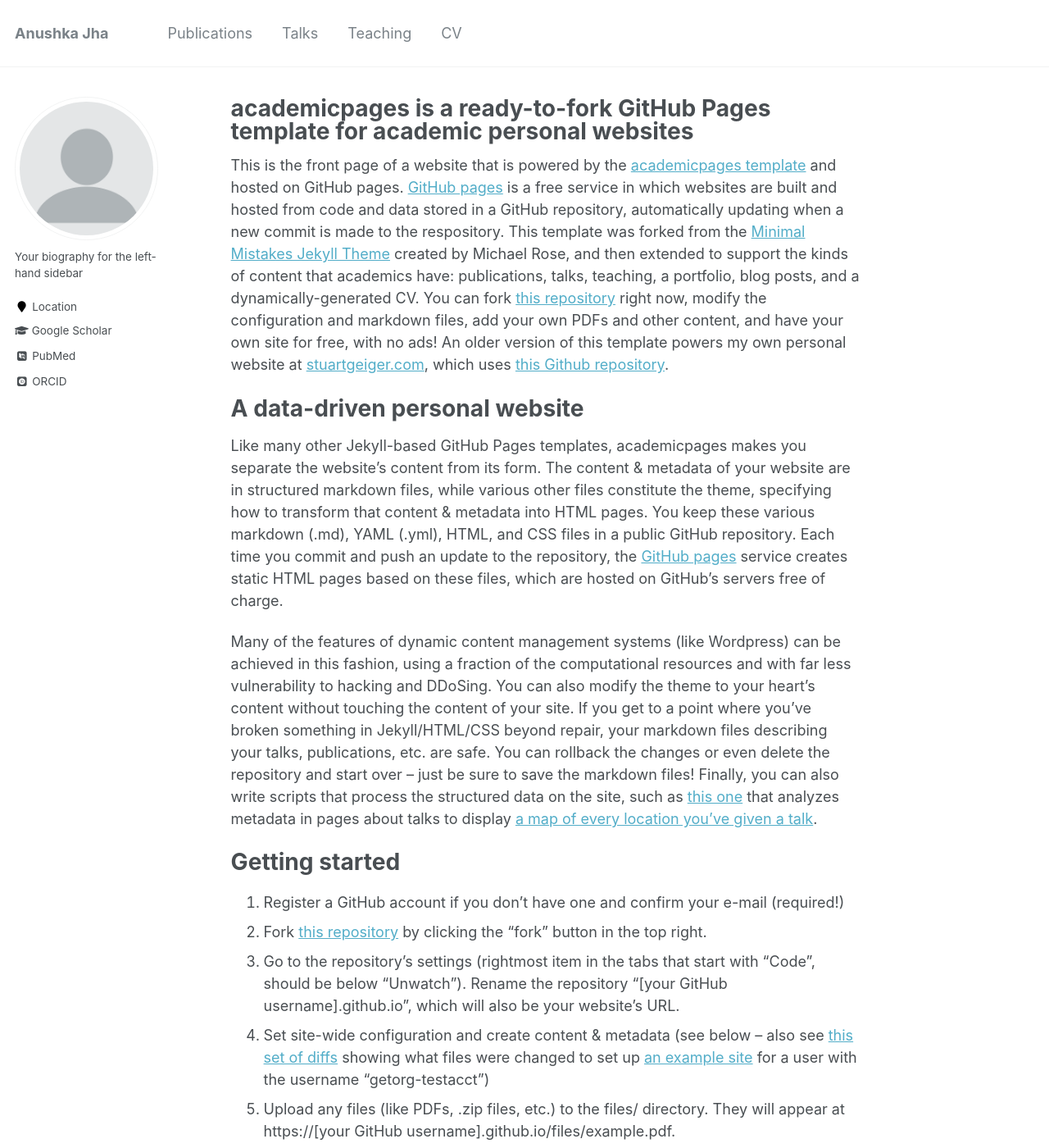
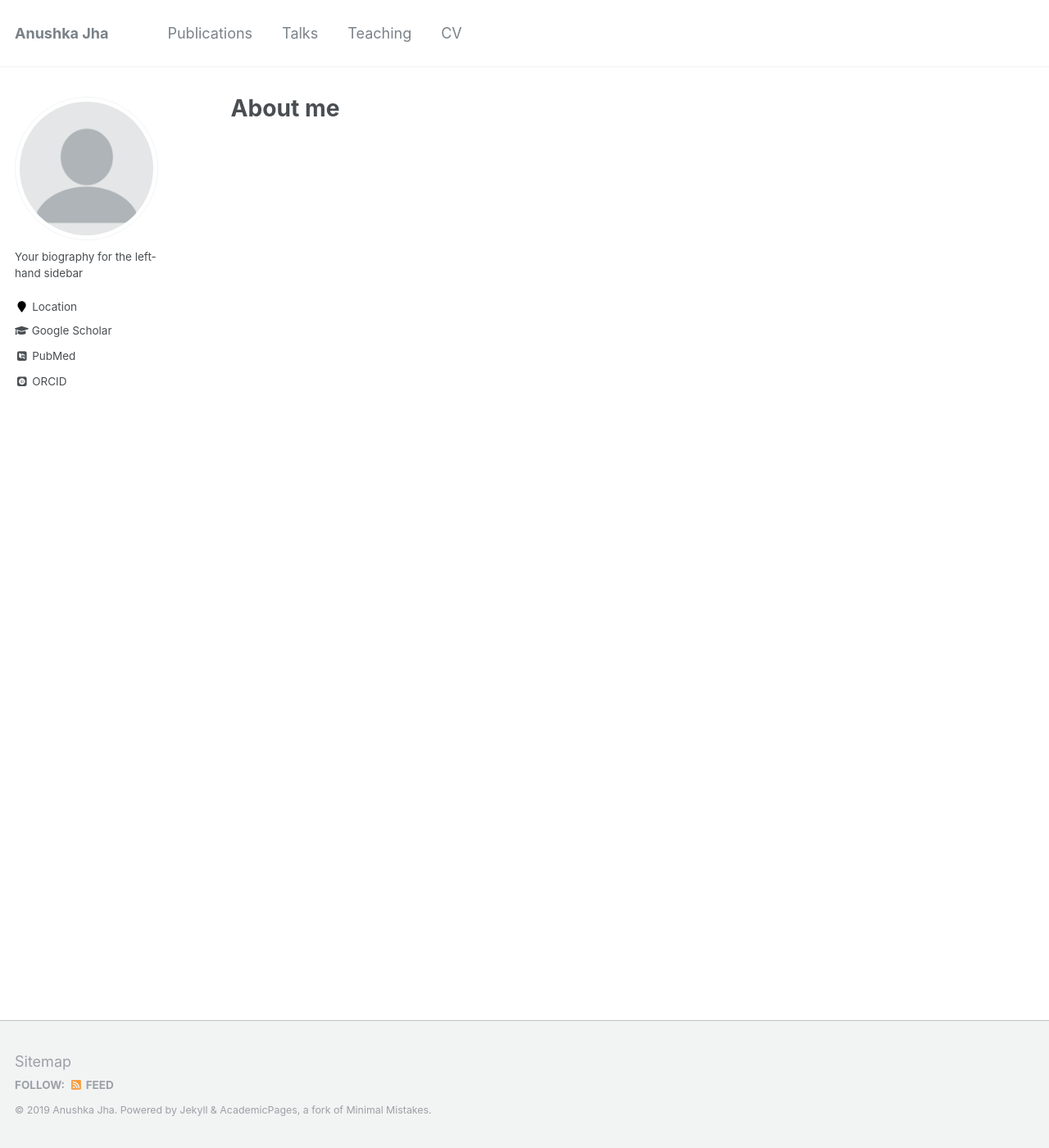
Before and after one commit to anushkaj11/anushkaj11.github.io, a Jekyll site: the page built from _pages/about.md, in a window 1280 px wide and 1400 px high. Shown: the whole window at 82% size. Built offline with Jekyll 4.4.1, drawn with Linux system fonts in a browser that asks for light colours; some web fonts are replaced; some of the changed text lies outside the part shown.

Commit message:
Update about.md

```diff
--- a/_pages/about.md
+++ b/_pages/about.md
@@ -1,6 +1,6 @@
 ---
 permalink: /
-title: "academicpages is a ready-to-fork GitHub Pages template for academic personal websites"
+title: "About me"
 excerpt: "About me"
 author_profile: true
 redirect_from:
@@ -8,15 +8,17 @@ redirect_from:
   - /about.html
 ---
 
-This is the front page of a website that is powered by the [academicpages template](https://github.com/academicpages/academicpages.github.io) and hosted on GitHub pages. [GitHub pages](https://pages.github.com) is a free service in which websites are built and hosted from code and data stored in a GitHub repository, automatically updating when a new commit is made to the respository. This template was forked from the [Minimal Mistakes Jekyll Theme](https://mmistakes.github.io/minimal-mistakes/) created by Michael Rose, and then extended to support the kinds of content that academics have: publications, talks, teaching, a portfolio, blog posts, and a dynamically-generated CV. You can fork [this repository](https://github.com/academicpages/academicpages.github.io) right now, modify the configuration and markdown files, add your own PDFs and other content, and have your own site for free, with no ads! An older version of this template powers my own personal website at [stuartgeiger.com](http://stuartgeiger.com), which uses [this Github repository](https://github.com/staeiou/staeiou.github.io).
+<!---This is the front page of a website that is powered by the [academicpages template](https://github.com/academicpages/academicpages.github.io) and hosted on GitHub pages. [GitHub pages](https://pages.github.com) is a free service in which websites are built and hosted from code and data stored in a GitHub repository, automatically updating when a new commit is made to the respository. This template was forked from the [Minimal Mistakes Jekyll Theme](https://mmistakes.github.io/minimal-mistakes/) created by Michael Rose, and then extended to support the kinds of content that academics have: publications, talks, teaching, a portfolio, blog posts, and a dynamically-generated CV. You can fork [this repository](https://github.com/academicpages/academicpages.github.io) right now, modify the configuration and markdown files, add your own PDFs and other content, and have your own site for free, with no ads! An older version of this template powers my own personal website at [stuartgeiger.com](http://stuartgeiger.com), which uses [this Github repository](https://github.com/staeiou/staeiou.github.io).--->
 
-A data-driven personal website
+<!---A data-driven personal website
 ======
-Like many other Jekyll-based GitHub Pages templates, academicpages makes you separate the website's content from its form. The content & metadata of your website are in structured markdown files, while various other files constitute the theme, specifying how to transform that content & metadata into HTML pages. You keep these various markdown (.md), YAML (.yml), HTML, and CSS files in a public GitHub repository. Each time you commit and push an update to the repository, the [GitHub pages](https://pages.github.com/) service creates static HTML pages based on these files, which are hosted on GitHub's servers free of charge.
+Like many other Jekyll-based GitHub Pages templates, academicpages makes you separate the website's content from its form. The content & metadata of your website are in structured markdown files, while various other files constitute the theme, specifying how to transform that content & metadata into HTML pages. You keep these various markdown (.md), YAML (.yml), HTML, and CSS files in a public GitHub repository. Each time you commit and push an update to the repository, the [GitHub pages](https://pages.github.com/) service creates static HTML pages based on these files, which are hosted on GitHub's servers free of charge.--->
 
+
+<!---
 Many of the features of dynamic content management systems (like Wordpress) can be achieved in this fashion, using a fraction of the computational resources and with far less vulnerability to hacking and DDoSing. You can also modify the theme to your heart's content without touching the content of your site. If you get to a point where you've broken something in Jekyll/HTML/CSS beyond repair, your markdown files describing your talks, publications, etc. are safe. You can rollback the changes or even delete the repository and start over -- just be sure to save the markdown files! Finally, you can also write scripts that process the structured data on the site, such as [this one](https://github.com/academicpages/academicpages.github.io/blob/master/talkmap.ipynb) that analyzes metadata in pages about talks to display [a map of every location you've given a talk](https://academicpages.github.io/talkmap.html).
-
-Getting started
+--->
+<!---Getting started
 ======
 1. Register a GitHub account if you don't have one and confirm your e-mail (required!)
 1. Fork [this repository](https://github.com/academicpages/academicpages.github.io) by clicking the "fork" button in the top right.
@@ -24,27 +26,28 @@ Getting started
 1. Set site-wide configuration and create content & metadata (see below -- also see [this set of diffs](http://archive.is/3TPas) showing what files were changed to set up [an example site](https://getorg-testacct.github.io) for a user with the username "getorg-testacct")
 1. Upload any files (like PDFs, .zip files, etc.) to the files/ directory. They will appear at https://[your GitHub username].github.io/files/example.pdf.
 1. Check status by going to the repository settings, in the "GitHub pages" section
-
+<!---
 Site-wide configuration
 ------
 The main configuration file for the site is in the base directory in [_config.yml](https://github.com/academicpages/academicpages.github.io/blob/master/_config.yml), which defines the content in the sidebars and other site-wide features. You will need to replace the default variables with ones about yourself and your site's github repository. The configuration file for the top menu is in [_data/navigation.yml](https://github.com/academicpages/academicpages.github.io/blob/master/_data/navigation.yml). For example, if you don't have a portfolio or blog posts, you can remove those items from that navigation.yml file to remove them from the header.
-
+<!---
 Create content & metadata
 ------
 For site content, there is one markdown file for each type of content, which are stored in directories like _publications, _talks, _posts, _teaching, or _pages. For example, each talk is a markdown file in the [_talks directory](https://github.com/academicpages/academicpages.github.io/tree/master/_talks). At the top of each markdown file is structured data in YAML about the talk, which the theme will parse to do lots of cool stuff. The same structured data about a talk is used to generate the list of talks on the [Talks page](https://academicpages.github.io/talks), each [individual page](https://academicpages.github.io/talks/2012-03-01-talk-1) for specific talks, the talks section for the [CV page](https://academicpages.github.io/cv), and the [map of places you've given a talk](https://academicpages.github.io/talkmap.html) (if you run this [python file](https://github.com/academicpages/academicpages.github.io/blob/master/talkmap.py) or [Jupyter notebook](https://github.com/academicpages/academicpages.github.io/blob/master/talkmap.ipynb), which creates the HTML for the map based on the contents of the _talks directory).
-
+<!---
 **Markdown generator**
-
+<!---
 I have also created [a set of Jupyter notebooks](https://github.com/academicpages/academicpages.github.io/tree/master/markdown_generator
 ) that converts a CSV containing structured data about talks or presentations into individual markdown files that will be properly formatted for the academicpages template. The sample CSVs in that directory are the ones I used to create my own personal website at stuartgeiger.com. My usual workflow is that I keep a spreadsheet of my publications and talks, then run the code in these notebooks to generate the markdown files, then commit and push them to the GitHub repository.
-
+<!---
 How to edit your site's GitHub repository
 ------
 Many people use a git client to create files on their local computer and then push them to GitHub's servers. If you are not familiar with git, you can directly edit these configuration and markdown files directly in the github.com interface. Navigate to a file (like [this one](https://github.com/academicpages/academicpages.github.io/blob/master/_talks/2012-03-01-talk-1.md) and click the pencil icon in the top right of the content preview (to the right of the "Raw | Blame | History" buttons). You can delete a file by clicking the trashcan icon to the right of the pencil icon. You can also create new files or upload files by navigating to a directory and clicking the "Create new file" or "Upload files" buttons.
-
+<!---
 Example: editing a markdown file for a talk
 ![Editing a markdown file for a talk](/images/editing-talk.png)
-
+<!---
 For more info
 ------
 More info about configuring academicpages can be found in [the guide](https://academicpages.github.io/markdown/). The [guides for the Minimal Mistakes theme](https://mmistakes.github.io/minimal-mistakes/docs/configuration/) (which this theme was forked from) might also be helpful.
+--->
```
